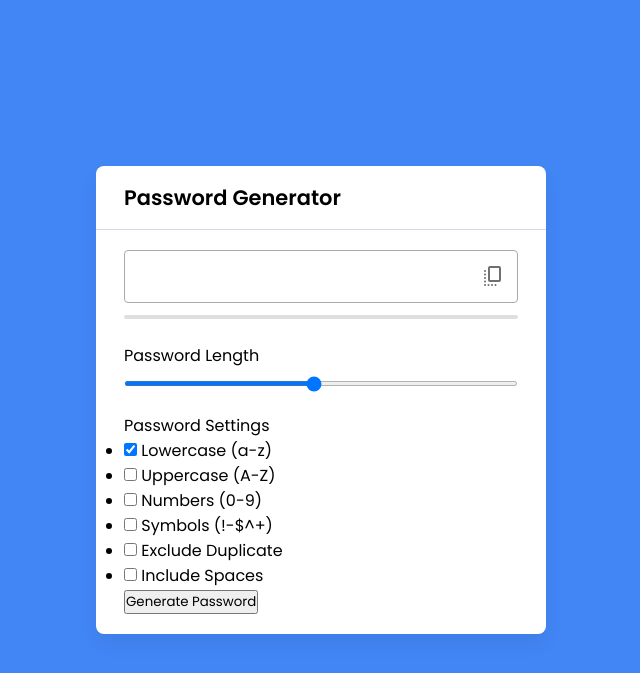
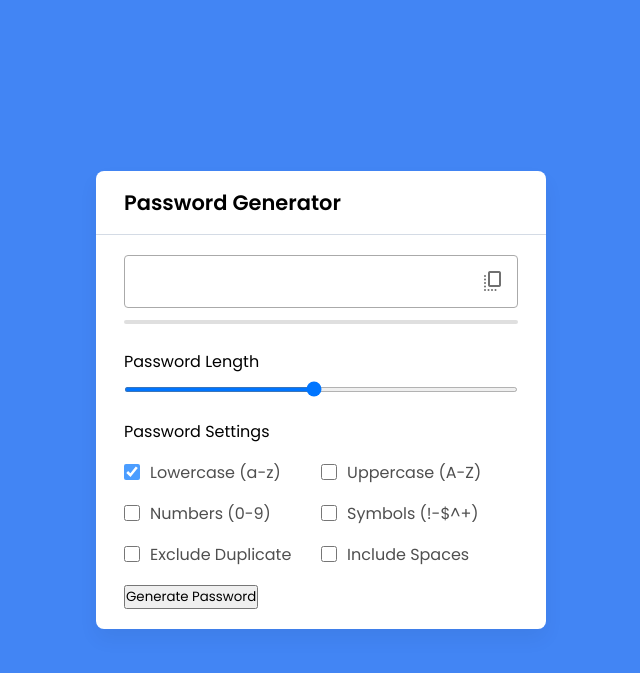
Before and after one commit to Bawelna0225/small-projects, a PHP site: page / in a window 1280 px wide. Shown: the top 673 px of the page, without its empty margins (319-959 px from the left). Run offline with PHP 8.4, Linux system fonts and the light colour scheme.

Commit message:
password settings styling

```diff
--- a/password_generator/css/style.css
+++ b/password_generator/css/style.css
@@ -92,4 +92,32 @@ body {
 .container .wrapper .pass-length input {
   width: 100%;
   height: 5px;
+}
+.container .wrapper .pass-settings .options {
+  display: flex;
+  list-style: none;
+  flex-wrap: wrap;
+  margin-top: 1rem;
+}
+.container .wrapper .pass-settings .options .option {
+  display: flex;
+  align-items: center;
+  margin-bottom: 1rem;
+  width: 50%;
+}
+.container .wrapper .pass-settings .options .option:first-child {
+  pointer-events: none;
+}
+.container .wrapper .pass-settings .options .option:first-child input {
+  opacity: 0.7;
+}
+.container .wrapper .pass-settings .options .option input {
+  height: 16px;
+  width: 16px;
+  cursor: pointer;
+}
+.container .wrapper .pass-settings .options .option label {
+  cursor: pointer;
+  color: #4f4f4f;
+  padding-left: 0.63rem;
 }/*# sourceMappingURL=style.css.map */
--- a/password_generator/css/style.scss
+++ b/password_generator/css/style.scss
@@ -89,5 +89,35 @@ body {
 				height: 5px;
 			}
 		}
+		.pass-settings {
+			.options {
+				display: flex;
+				list-style: none;
+				flex-wrap: wrap;
+				margin-top: 1rem;
+				.option {
+					display: flex;
+					align-items: center;
+					margin-bottom: 1rem;
+					width: calc(100% / 2);
+					&:first-child {
+						pointer-events: none;
+						input {
+							opacity: 0.7;
+						}
+					}
+					input {
+						height: 16px;
+						width: 16px;
+						cursor: pointer;
+					}
+					label {
+						cursor: pointer;
+						color: #4f4f4f;
+						padding-left: 0.63rem;
+					}
+				}
+			}
+		}
 	}
 }
```
Also changed, not shown: 1 other file.
